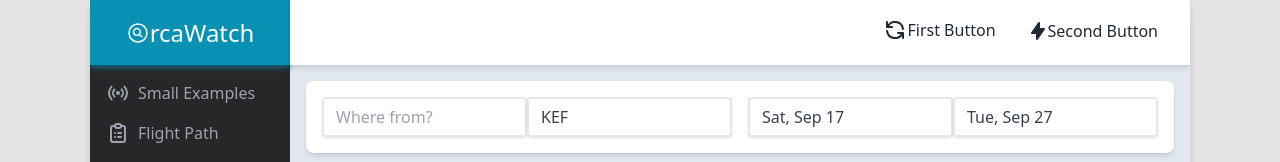
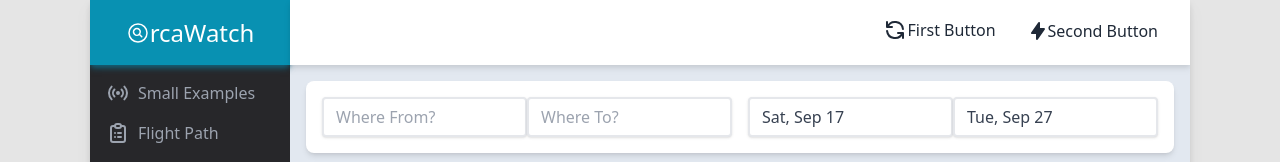
Before and after one commit to Tektronica/nextjs-gis, a Next.js app: page /flightpath in a window 1280 px wide. Shown: the top 162 px of the page. Built offline with nearby package versions, Linux system fonts and the light colour scheme.

Commit message:
TypeAhead working for each location input field + May need to think about a better solution + Lots of state duplication + Should any state be handled by the child?

```diff
--- /dev/null
+++ b/components/dropdown/TypeAhead.js
@@ -0,0 +1,35 @@
+// https://javascript.plainenglish.io/be-careful-of-passing-an-async-function-as-a-parameter-4f421f8e7e9d
+
+function TypeAhead(props) {
+    const { value, suggestions, placeholder, onChange, onInput, onClick } = props;
+
+    return (
+        <div>
+            <input
+                className="shadow appearance-none border-2 border-gray-200 rounded  w-full py-2 px-3 text-gray-700 leading-tight focus:outline-none focus:shadow-outline focus:border-purple-500"
+                type="text"
+                placeholder={placeholder}
+                value={value}
+                onChange={(e) => onChange(e.target.value)}
+                onInput={(e) => onInput(e.target.value)}
+            />
+            {
+                (!suggestions || suggestions.length === 0) ? null :
+                    <ul id="dropdown" className="absolute z-10 w-44 bg-white rounded divide-y divide-gray-100 shadow dark:bg-gray-700">
+                        {
+                            suggestions.map((item, idx) => (
+                                <li
+                                    className="block py-2 px-4 hover:bg-gray-100 dark:hover:bg-gray-600 dark:hover:text-white"
+                                    key={item.key} onClick={() => onClick(idx)}>
+                                    {item.name}
+                                </li>
+                            ))
+                        }
+                    </ul>
+            }
+        </div>
+    )
+};
+
+
+export default TypeAhead;
--- a/pages/api/airport.js
+++ b/pages/api/airport.js
@@ -10,14 +10,13 @@ export default async function handler(req, res) {
     // const reqQuery = req.query;
 
     const query = req.query;
-    const { search } = query;
-    console.log(search)
+    const { search, items } = query;
 
-    const matches = queryCities(search)
+    const matches = queryCities(search, items)
     res.status(200).json(matches)
 }
 
-function queryCities(queryString) {
+function queryCities(queryString, items) {
     console.log(queryString)
     var cities = [];
     var matches = [];
@@ -31,5 +30,5 @@ function queryCities(queryString) {
     }
     suggestions = matches.map((match) => jsonData[match[0]])
 
-    return suggestions
+    return suggestions.slice(0, items)
 };
--- a/pages/flightpath.js
+++ b/pages/flightpath.js
@@ -14,8 +14,9 @@ import ClickPixel from '../components/map-container/interactions/ClickPixel';
 import ShadowBox from '../components/containers/ShadowBox';
 
 import OSM from 'ol/source/OSM';
-import { useState } from 'react';
+import { useState, useRef } from 'react';
 import { fromLonLat } from 'ol/proj';
+import TypeAhead from '../components/dropdown/TypeAhead';
 
 // https://openlayers.org/en/latest/examples/flight-animation.html
 // https://stackoverflow.com/a/36683831/3382269
@@ -31,27 +32,37 @@ export default function FlightPath() {
     const departureString = formatDateString(departureDate);
     const returnString = formatDateString(returnDate);
 
-    const [suggestions, setSuggestions] = useState([])
     const [whereFrom, setWhereFrom] = useState('')
+    const [whereTo, setWhereTo] = useState('')
+    const [matches, setMatches] = useState([])
 
+    const [features, setFeatures] = useState([]);
+    const [suggestionsFrom, setSuggestionsFrom] = useState([]);
+    const [suggestionsTo, setSuggestionsTo] = useState([]);
+    const [queryString, setQueryString] = useState('')
+
+    // add features to vector layer
     const source = new OSM();
     const initialCenter = [-100, 40];  // center
     const [view, setView] = useState({ center: initialCenter, zoom: 4 });
 
-    // add features to vector layer
-    const [features, setFeatures] = useState([]);
-    const [queryString, setQueryString] = useState('')
 
-    async function getAirport(query) {
+    // fetches airport matches based on query
+    async function getAirports(query, setState) {
 
+        // clear the timeout after every new firing
         clearTimeout(timerID)
 
+        // delay fetch unless user has stopped typing for at least the timeout duration
         timerID = setTimeout(async () => {
-            // testing api here for now
+
+            // query params
             const searchParams = new URLSearchParams({
                 search: query,
+                items: 10
             })
 
+            // append search parameters to the api url
             const url = '/api/airport/?' + searchParams
 
             const response = await fetch(url, {
@@ -64,16 +75,23 @@ export default function FlightPath() {
             };
 
             const json_data = await response.json()
-            console.log(json_data)
-            setSuggestions(json_data)
+
+            const items = json_data.map(item => ({
+                'key': item['Airport ID'],
+                'name': `${item.City} (${item.ICAO})`
+            }));
+
+            setMatches(json_data);
+            setState(items);
+
         }, WAIT_INTERVAL);
-    }
+    };
 
-
-    function suggestionSelected(selection) {
-        console.log(selection)
+    // sets the selection from the typeahead dropdown
+    function setSelection(selection, setValue, setSuggestions) {
+        const match = matches[selection]
+        setValue(`${match.City} (${match.ICAO})`)
         setSuggestions([]);
-        setWhereFrom(`${selection.City} (${selection.ICAO})`)
     };
 
 
@@ -86,7 +104,6 @@ export default function FlightPath() {
         switch (type) {
             case 'flight':
                 // simulate flight path
-
                 console.log('flight was pressed')
 
                 // pan to SEA and KEF
@@ -118,37 +135,22 @@ export default function FlightPath() {
                 <div className="grid gap-4 grid-cols-2">
                     {/* route */}
                     <div className="grid grid-cols-2">
-                        <div>
-                            <input
-                                className="shadow appearance-none border-2 border-gray-200 rounded  w-full py-2 px-3 text-gray-700 leading-tight focus:outline-none focus:shadow-outline focus:border-purple-500"
-                                id="wherefrom"
-                                type="text"
-                                placeholder="Where from?"
-                                value={whereFrom}
-                                onChange={(e) => getAirport(e.target.value)}
-                                onInput={(e) => setWhereFrom(e.target.value)}
-                            />
-                            {
-                                (suggestions.length === 0) ? null :
-                                    <ul id="dropdown" className="absolute z-10 w-44 bg-white rounded divide-y divide-gray-100 shadow dark:bg-gray-700">
-                                        {
-                                            suggestions.map(item =>
-                                                <li
-                                                    className="block py-2 px-4 hover:bg-gray-100 dark:hover:bg-gray-600 dark:hover:text-white"
-                                                    key={item['Airport ID']} onClick={(e) => suggestionSelected(item)}>
-                                                    {item.City}
-                                                </li>
-                                            )
-                                        }
-                                    </ul>
-                            }
-                        </div>
-                        <input
-                            className="shadow appearance-none border-2 border-gray-200 rounded  w-full py-2 px-3 text-gray-700 leading-tight focus:outline-none focus:shadow-outline focus:border-purple-500"
-                            id="whereto"
-                            type="text"
-                            placeholder="Where to?"
-                            defaultValue={'KEF'}
+                        <TypeAhead
+                            value={whereFrom}
+                            suggestions={suggestionsFrom}
+                            placeholder={'Where From?'}
+                            onChange={(arg) => getAirports(arg, setSuggestionsFrom)}
+                            onInput={setWhereFrom}
+                            onClick={(arg) => setSelection(arg, setWhereFrom, setSuggestionsFrom)}
+                        />
+
+                        <TypeAhead
+                            value={whereTo}
+                            suggestions={suggestionsTo}
+                            placeholder={'Where To?'}
+                            onChange={(arg) => getAirports(arg, setSuggestionsTo)}
+                            onInput={setWhereTo}
+                            onClick={(arg) => setSelection(arg, setWhereTo, setSuggestionsTo)}
                         />
                     </div>
 
```
